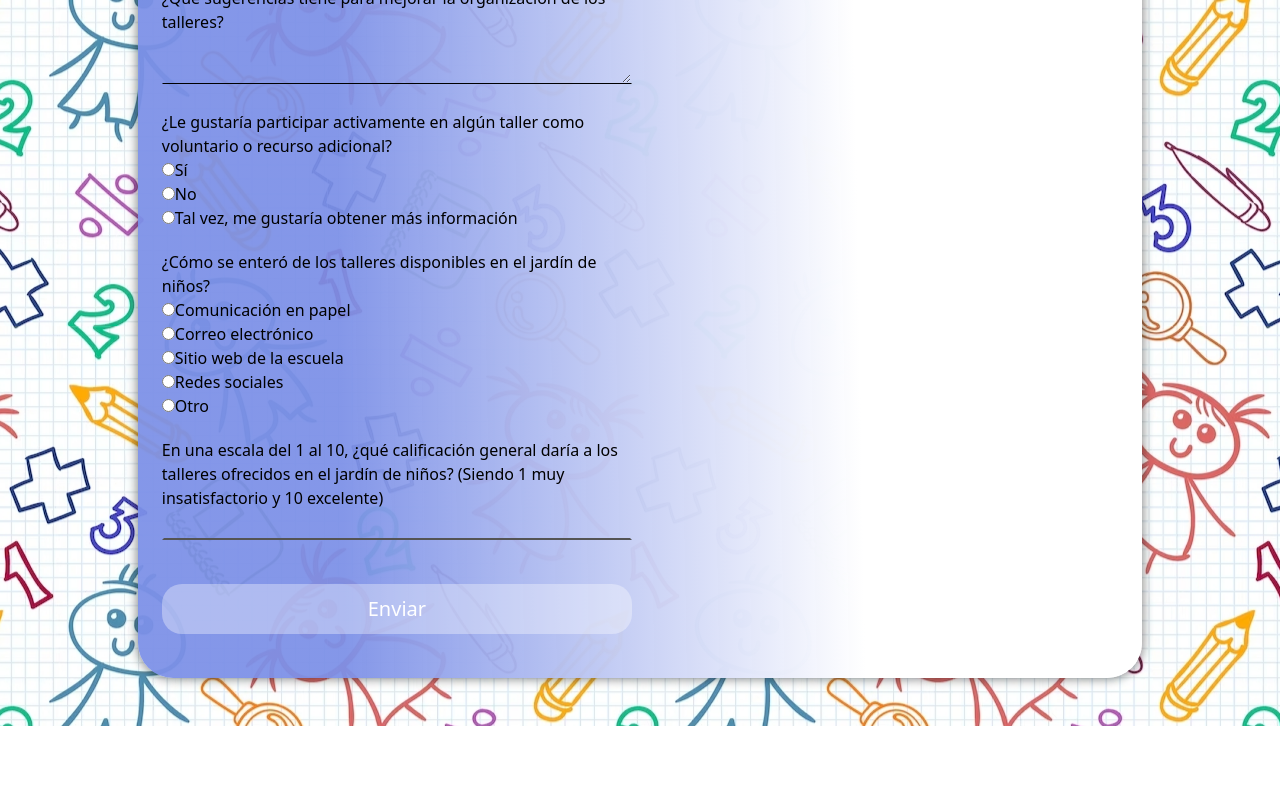
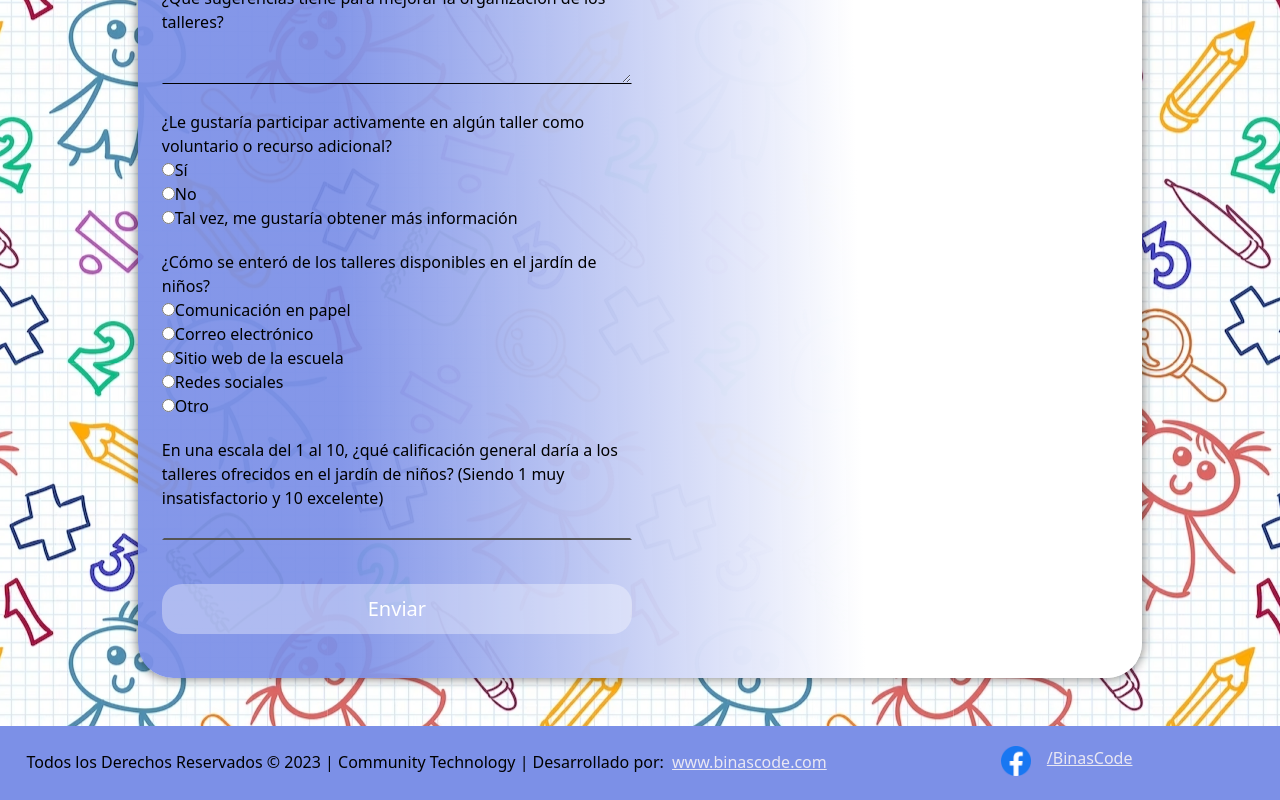
Before and after one commit to EdgarCode1812/buzon-sugerencias-kinder, a React (Create React App) app: page /Encuesta in a window 1280 px wide. Shown: the part 1951-2751 px from the top of the page. Before the commit the page ends 2705 px from the top, so only its background shows below. Built offline with nearby package versions, Linux system fonts and the light colour scheme.

Commit message:
Se agrego footer

```diff
--- a/src/components/questions/Question.js
+++ b/src/components/questions/Question.js
@@ -2,9 +2,11 @@ import React from 'react';
 import './Questions.css';
 import QuestionContent from './QuestionContent';
 import Header from '../shared/navbar/Navbar';
+import Footer from '../shared/footer/Footer';
 
 export default function Question() {
     return (
+        <>
         <div className='bg-encuesta'>
             <Header />
             <div className='container con-position d-flex justify-content-center'>
@@ -48,6 +50,9 @@ export default function Question() {
                     </div>
                 </div>
             </div>
+             <Footer />
         </div>
+
+        </>
     );
 }
--- a/src/components/shared/footer/Footer.css
+++ b/src/components/shared/footer/Footer.css
@@ -0,0 +1,13 @@
+.bg-footer{
+    position: relative;
+    z-index: 2;
+    background-color: #7c90e7;
+    color: black;
+    font-weight: 400;
+}
+.bg-footer a{
+    color: rgb(233, 231, 243) !important;
+}
+.bg-footer a:hover{
+    color: rgb(214, 208, 241) !important;
+}
--- a/src/components/shared/footer/Footer.js
+++ b/src/components/shared/footer/Footer.js
@@ -0,0 +1,29 @@
+import React from 'react'
+import './Footer.css'
+
+export default function Footer() {
+    return (
+        <div className=' container-fluid bg-footer'>
+            <div class="row pb-2">
+
+                <div class="col-md-8 text-center">
+                    <div class="p-2 mt-3">
+                        <span className='pe-1'> Todos los Derechos Reservados © 2023 | Community Technology | Desarrollado por: </span><a href='https://binascode.com/' target='_blank' rel="noreferrer"> www.binascode.com</a>
+                    </div>
+                </div>
+
+                <div class="col-md-4 ">
+                <div class="p-2 text-center d-flex justify-content-center mt-1">
+                    <div class="p-2">
+                        <img src="/img/facebook.png" width={30} alt="" />
+                    </div>
+                    <div class="p-2">
+                        <a href='https://www.facebook.com/profile.php?id=100092163859160' target='_blank' rel="noreferrer">/BinasCode</a>
+                    </div>
+                </div>
+                </div>
+
+            </div>
+        </div>
+    )
+}
```
Also changed, not shown: public/img/facebook.png (added), public/img/logoBinasCode.png (added).
